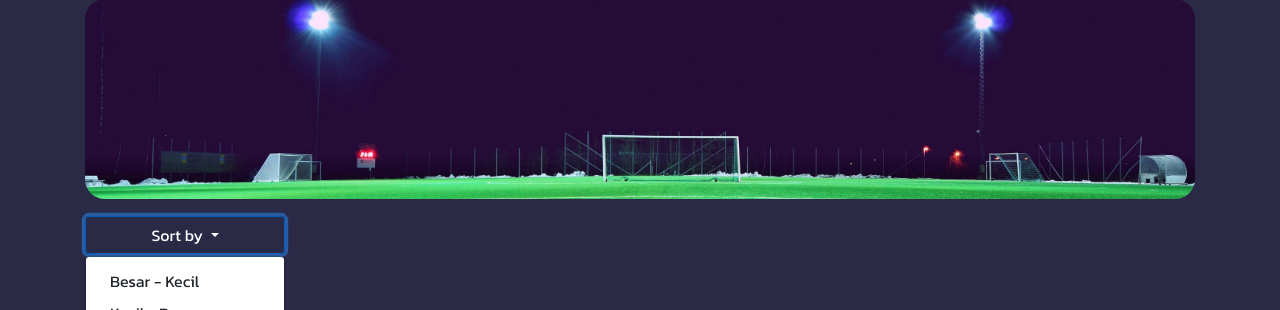
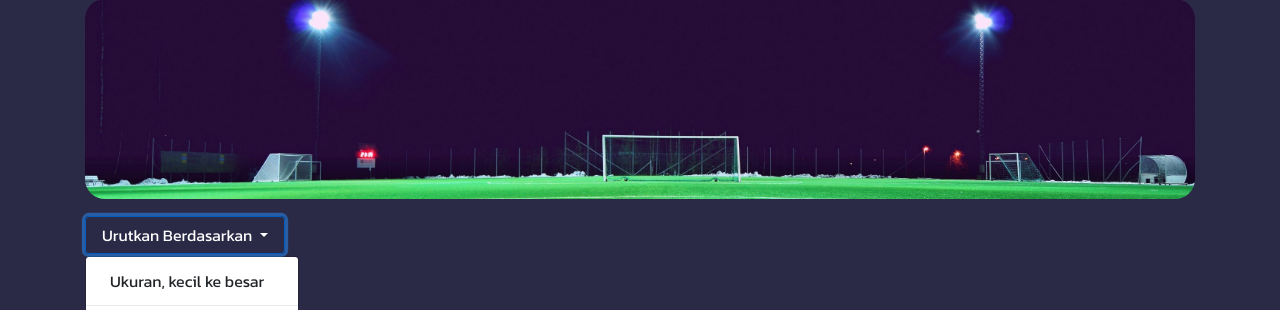
Before and after one commit to lthf1421/frjsweb, a PHP site: page /catalogue/index.php?kategori=Basket in a window 1280 px wide, after a click on "Urutkan Berdasarkan". Shown: the part 115-425 px from the top of the page. Run offline with PHP 8.4, Linux system fonts and the light colour scheme; data comes from the database, SQL or seed files in the repository; some libraries are stand-ins or nearby versions.

Commit message:
Update index.php

```diff
--- a/catalogue/index.php
+++ b/catalogue/index.php
@@ -17,10 +17,29 @@ if (isset($_GET['kategori'])) {
         $kategoriId = mysqli_fetch_array($queryGetKategoriId)['id'];
 
         // Determine the sorting order
-        $sort = isset($_GET['sort']) ? $_GET['sort'] : 'asc'; // Default to ascending order if sort parameter is not set
-        $sortQuery = ($sort == 'asc') ? 'ORDER BY ukuran.panjang ASC' : 'ORDER BY ukuran.panjang DESC';
+        if (isset($_GET['sort'])) {
+            switch ($_GET['sort']) {
+                case 'asc':
+                    $sortQuery = 'ORDER BY ukuran.panjang ASC';
+                    break;
+                case 'desc':
+                    $sortQuery = 'ORDER BY ukuran.panjang DESC';
+                    break;
+                case 'harga_asc':
+                    $sortQuery = 'ORDER BY produk.harga ASC';
+                    break;
+                case 'harga_desc':
+                    $sortQuery = 'ORDER BY produk.harga DESC';
+                    break;
+                default:
+                    $sortQuery = 'ORDER BY ukuran.panjang ASC';
+                    break;
+            }
+        } else {
+            $sortQuery = 'ORDER BY ukuran.panjang ASC'; // Default sorting
+        }
 
-        // Query products within the selected category and sorted by 'panjang'
+        // Query products within the selected category and sorted criteria
         $queryProdukCards = mysqli_query($con, "SELECT produk.*, ukuran.panjang, ukuran.lebar FROM produk
                                                 JOIN ukuran ON produk.ukuran_id = ukuran.id
                                                 WHERE produk.kategori_id='$kategoriId'
@@ -28,9 +47,27 @@ if (isset($_GET['kategori'])) {
     }
 } else {
     // Fetch all products for the initial load
-    $sort = isset($_GET['sort']) ? $_GET['sort'] : 'asc'; // Default to ascending order if sort parameter is not set
-
-    $sortQuery = ($sort == 'asc') ? 'ORDER BY ukuran.panjang ASC' : 'ORDER BY ukuran.panjang DESC';
+    if (isset($_GET['sort'])) {
+        switch ($_GET['sort']) {
+            case 'asc':
+                $sortQuery = 'ORDER BY ukuran.panjang ASC';
+                break;
+            case 'desc':
+                $sortQuery = 'ORDER BY ukuran.panjang DESC';
+                break;
+            case 'harga_asc':
+                $sortQuery = 'ORDER BY produk.harga ASC';
+                break;
+            case 'harga_desc':
+                $sortQuery = 'ORDER BY produk.harga DESC';
+                break;
+            default:
+                $sortQuery = 'ORDER BY ukuran.panjang ASC';
+                break;
+        }
+    } else {
+        $sortQuery = 'ORDER BY ukuran.panjang ASC'; // Default sorting
+    }
 
     $queryProdukCards = mysqli_query($con, "SELECT produk.*, ukuran.panjang, ukuran.lebar FROM produk
                                             JOIN ukuran ON produk.ukuran_id = ukuran.id
@@ -41,8 +78,11 @@ if (isset($_GET['kategori'])) {
 }
 ?>
 
+
+
 <!DOCTYPE html>
 <html lang="en">
+
 <head>
     <meta charset="UTF-8">
     <meta name="viewport" content="width=device-width, initial-scale=1.0">
@@ -59,10 +99,12 @@ if (isset($_GET['kategori'])) {
     <link href="https://fonts.googleapis.com/css2?family=Exo+2:wght@100..900&family=Kanit:wght@100..900&display=swap" rel="stylesheet">
     <style>
         .product-card {
-            height: 100%; /* Ensures each card is the same height */
+            height: 100%;
+            /* Ensures each card is the same height */
         }
     </style>
 </head>
+
 <body>
     <!-- Navbar -->
     <nav class="navbar navbar-expand-lg navbar-dark transparent-navbar custom-navbar">
@@ -98,18 +140,30 @@ if (isset($_GET['kategori'])) {
     <div class="container mt-3 d-inline-block">
         <div class="btn-group custom-dropdown">
             <button type="button" class="btn btn-primary dropdown-toggle" data-toggle="dropdown" aria-haspopup="true" aria-expanded="false">
-                Sort by
+                Urutkan Berdasarkan
             </button>
-            <div class="dropdown-menu w-100">
+            <div class="dropdown-menu w-120">
                 <?php
-                $sortAscUrl = isset($_GET['kategori']) ? "?kategori=$_GET[kategori]&sort=asc" : "?sort=asc";
-                $sortDescUrl = isset($_GET['kategori']) ? "?kategori=$_GET[kategori]&sort=desc" : "?sort=desc";
+                // Current URL parameters
+                $currentUrl = isset($_GET['kategori']) ? "?kategori=$_GET[kategori]" : "";
+
+                // Sorting URLs
+                $sortAscUrl = $currentUrl . "&sort=asc";
+                $sortDescUrl = $currentUrl . "&sort=desc";
+                $sortHargaAscUrl = $currentUrl . "&sort=harga_asc";
+                $sortHargaDescUrl = $currentUrl . "&sort=harga_desc";
                 ?>
-                <a class="dropdown-item" href="<?php echo $sortAscUrl; ?>" onclick="sortProducts('asc')">Besar - Kecil</a>
-                <a class="dropdown-item" href="<?php echo $sortDescUrl; ?>" onclick="sortProducts('desc')">Kecil - Besar</a>
+                <a class=" dropdown-item" href="<?php echo $sortAscUrl; ?>" onclick="sortProducts('asc')">Ukuran, kecil ke besar</a>
+                <div class="dropdown-divider"></div>
+                <a class="dropdown-item" href="<?php echo $sortDescUrl; ?>" onclick="sortProducts('desc')">Ukuran, besar ke kecil</a>
+                <div class="dropdown-divider"></div>
+                <a class="dropdown-item" href="<?php echo $sortHargaAscUrl; ?>" onclick="sortProducts('harga_asc')">Harga, rendah ke tinggi</a>
+                <div class="dropdown-divider"></div>
+                <a class="dropdown-item" href="<?php echo $sortHargaDescUrl; ?>" onclick="sortProducts('harga_desc')">Harga, tinggi ke rendah</a>
             </div>
         </div>
     </div>
+
 
     <!-- Main Content -->
     <div class="container mt-5">
@@ -119,13 +173,13 @@ if (isset($_GET['kategori'])) {
                 <div class="col mb-4">
                     <div class="card h-100 product-card bg-dark text-white">
                         <a href="product-detail.php?id=<?php echo $produk['id']; ?>">
-                        <div class="card-img-container">
-                            <img src="../img/edgar-chaparro--axLDDU97I0-unsplash.jpg" class="card-img-top" alt="Product 1">
-                        </div>
+                            <div class="card-img-container">
+                                <img src="../img/<?= $produk['foto']; ?>" class="card-img-top" alt="<?= $produk['foto']; ?>">
+                            </div>
                         </a>
                         <div class="card-body">
                             <h5 class="card-title"><?php echo $produk['id']; ?> <span class="text-muted"><?php echo $produk['panjang'] . 'cm x ' . $produk['lebar'] . 'cm'; ?></span></h5>
-                            <p class="card-text">Rp. <?php echo $produk['harga']; ?></p>
+                            <p class="card-text">Rp. <?php echo number_format($produk['harga'], 0, '.', ','); ?></p>
                             <a href="product-detail.php?id=<?php echo $produk['id']; ?>" class="product-link">View Details</a>
                         </div>
                     </div>
```
